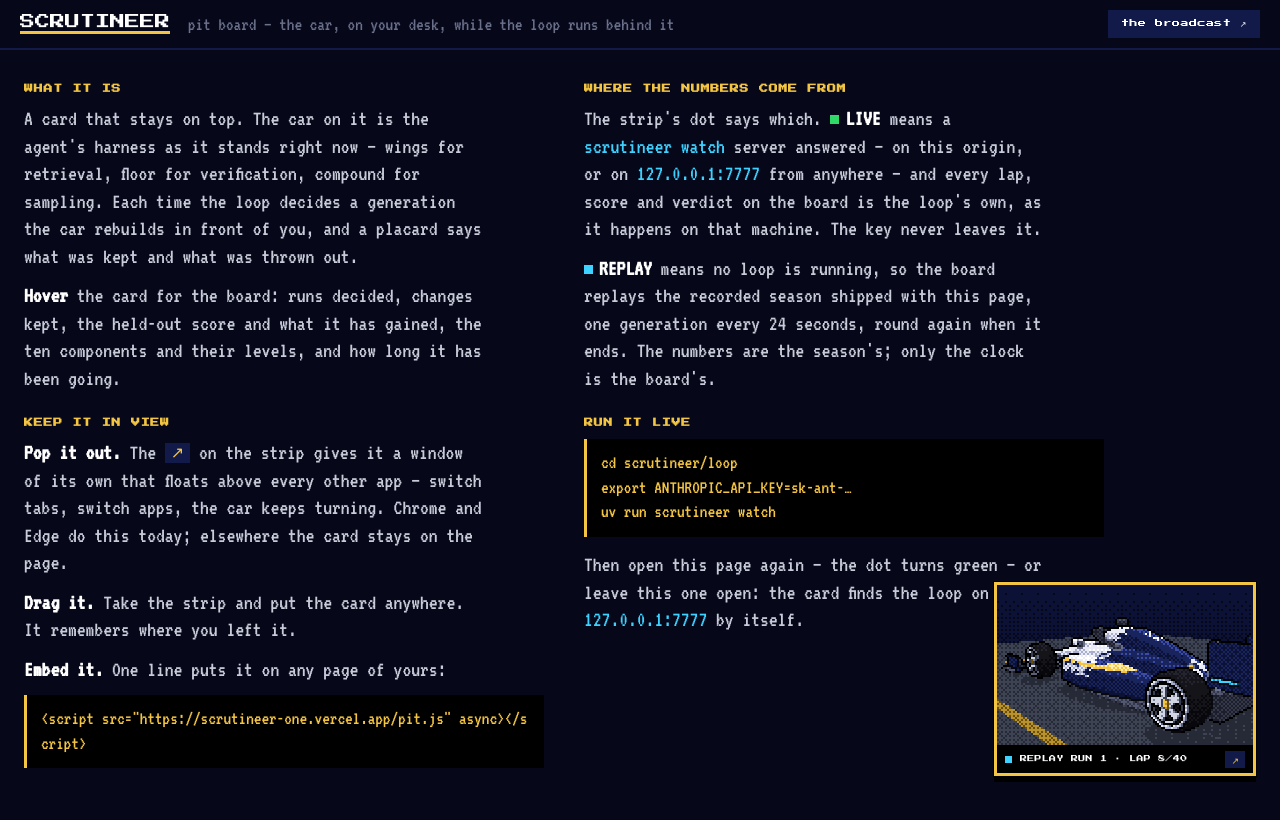
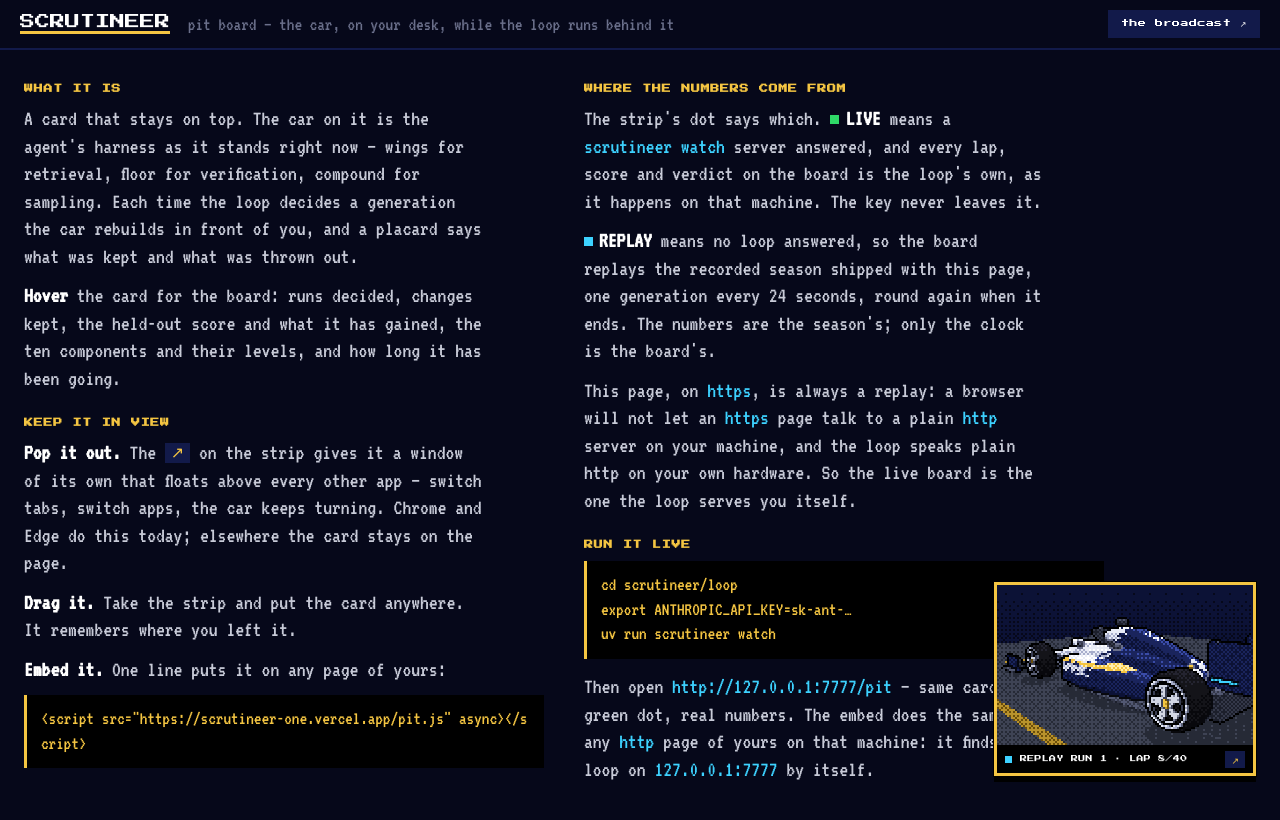
Before and after one commit to PranavAchar01/CoreWeave-Hacks-2026, a website: page scrutineer/site/public/pit.html in a window 1280 px wide. Drawn offline with Linux system fonts and the light colour scheme; no server answers.

Commit message:
Say plainly that the hosted pit board is always a replay
A browser will not let an https page reach a plain-http server on your own
machine, loopback included — I deployed it, watched the fetch fail, and the page
was claiming otherwise. The live board is the one `scrutineer watch` serves
itself at http://127.0.0.1:7777/pit, or the embed on any http page of yours on
that machine. Both verified.

```diff
--- a/scrutineer/site/public/pit.html
+++ b/scrutineer/site/public/pit.html
@@ -129,18 +129,22 @@ html,body{background:var(--night);margin:0;color:var(--white);font-family:"VT323
     <section class="desk-col">
       <h2>WHERE THE NUMBERS COME FROM</h2>
       <p>The strip's dot says which. <i class="sw live"></i><b>LIVE</b> means a <code>scrutineer
-        watch</code> server answered — on this origin, or on <code>127.0.0.1:7777</code> from
-        anywhere — and every lap, score and verdict on the board is the loop's own, as it happens
-        on that machine. The key never leaves it.</p>
-      <p><i class="sw replay"></i><b>REPLAY</b> means no loop is running, so the board replays the
+        watch</code> server answered, and every lap, score and verdict on the board is the loop's
+        own, as it happens on that machine. The key never leaves it.</p>
+      <p><i class="sw replay"></i><b>REPLAY</b> means no loop answered, so the board replays the
         recorded season shipped with this page, one generation every 24 seconds, round again when
         it ends. The numbers are the season's; only the clock is the board's.</p>
+      <p>This page, on <code>https</code>, is always a replay: a browser will not let an
+        <code>https</code> page talk to a plain <code>http</code> server on your machine, and the
+        loop speaks plain http on your own hardware. So the live board is the one the loop serves
+        you itself.</p>
       <h2>RUN IT LIVE</h2>
       <pre class="desk-code">cd scrutineer/loop
 export ANTHROPIC_API_KEY=sk-ant-…
 uv run scrutineer watch</pre>
-      <p>Then open this page again — the dot turns green — or leave this one open: the card finds
-        the loop on <code>127.0.0.1:7777</code> by itself.</p>
+      <p>Then open <code>http://127.0.0.1:7777/pit</code> — same card, green dot, real numbers. The
+        embed does the same on any <code>http</code> page of yours on that machine: it finds the
+        loop on <code>127.0.0.1:7777</code> by itself.</p>
     </section>
   </main>
 </div>
@@ -835,10 +839,13 @@ S.fmtD = d => (d <= 0 ? '−' : '+') + Math.abs(d).toFixed(2) + 's';
 //   · pop it out — Document Picture-in-Picture gives it a window of its own, above every app
 //   · drag it anywhere on the page it lives in; it remembers where you left it
 //   · embed it: one script tag, src="https://scrutineer-one.vercel.app/pit.js"
-// Two sources, and the strip says which. LIVE when a `scrutineer watch` server answers — on this
-// origin, or on 127.0.0.1:7777 from anywhere. Otherwise REPLAY: the recorded season shipped in
-// the bundle, one generation every `every` seconds, around again when it ends. Nothing on the
-// board is invented by the board: the numbers are the season's, live or recorded.
+// Two sources, and the strip says which. LIVE when a `scrutineer watch` server answers: this
+// origin first, then 127.0.0.1:7777. That second probe only ever succeeds from a page served over
+// plain http — a browser will not let an https page reach a plain-http server, loopback included
+// — so the hosted copy always replays and the live board is the one the loop serves itself.
+// REPLAY is the recorded season shipped in the bundle, one generation every `every` seconds,
+// around again when it ends. Nothing on the board is invented by the board: the numbers are the
+// season's, live or recorded.
 // ============================================================================
 (function (SCR) {
 'use strict';
```
Also changed, not shown: scrutineer/site/public/pit.js (+7 -4 lines), scrutineer/src/pit.html (+10 -6 lines), scrutineer/src/pit.js (+7 -4 lines), README.md.
